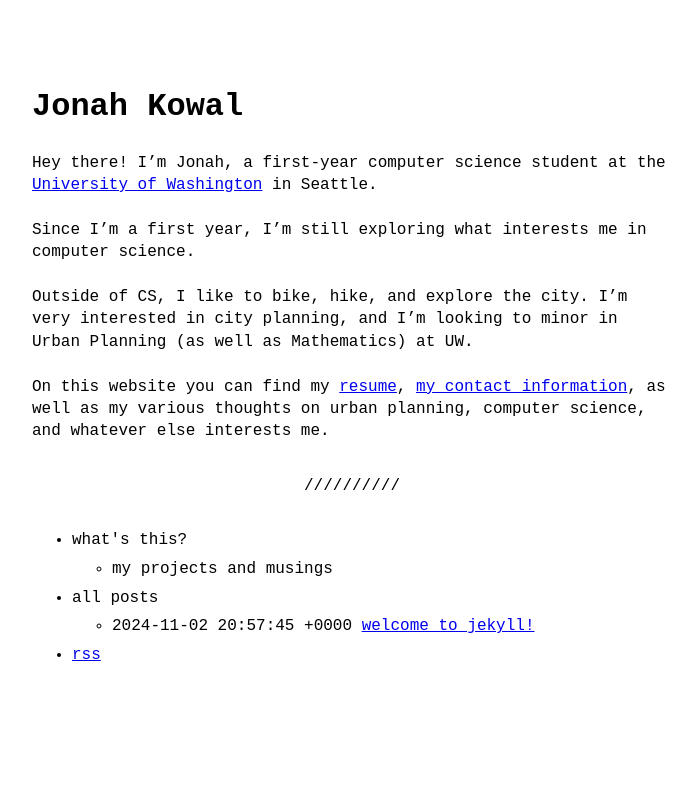
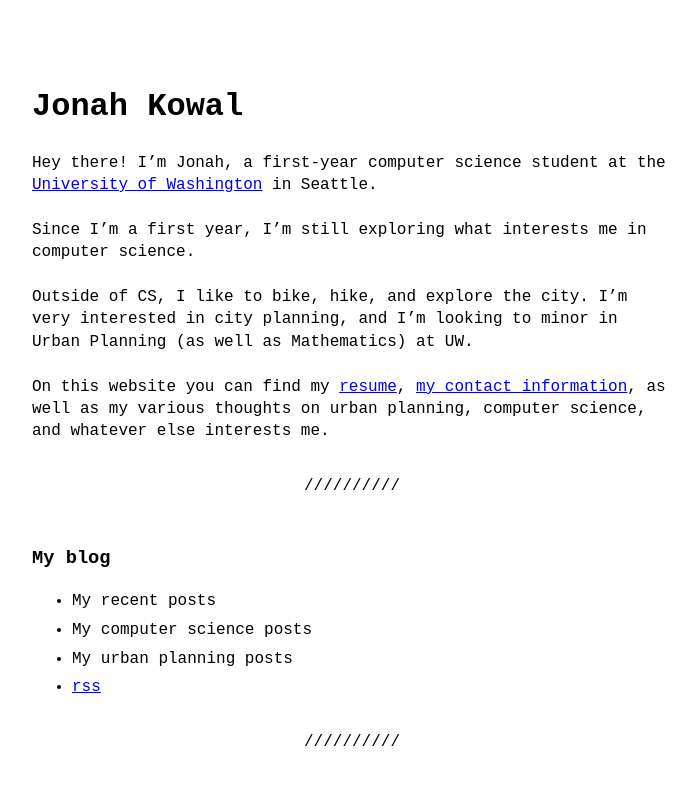
Before and after one commit to jbko6/PersonalWebsiteV5, a Jekyll site: the page built from index.md, in a window 1280 px wide. Shown: the top 785 px of the page, without its empty margins (288-984 px from the left). Built offline with Jekyll 4.4.1, drawn with Linux system fonts in a browser that asks for light colours.

Commit message:
submodule

```diff
--- a/_config.yml
+++ b/_config.yml
@@ -37,6 +37,7 @@
 
 exclude:
   - vendor
+  - ObsidianVault
 
 # Exclude from processing.
 # The following items will not be processed, by default.
--- a/_data/home.yml
+++ b/_data/home.yml
@@ -9,17 +9,21 @@
   Outside of CS, I like to bike, hike, and explore the city. I'm very interested in city planning, and I'm looking to minor in Urban Planning (as well as Mathematics) at UW.
 
   On this website you can find my <a href="#resume">resume</a>, <a href="/about">my contact information</a>, as well as my various thoughts on urban planning, computer science, and whatever else interests me.
+title: My recent posts
 entries:
-  - title: what's this?
-    entries:
-      - title: my projects and musings
-
-  - title: all posts
+  - title: My recent posts
     post_list:
       limit: 5
       show_more: true
       show_more_text: See archive...
       show_more_url: archive.html
-
+  - title: My computer science posts
+    post_list:
+      limit: 5
+      category: computer_science
+  - title: My urban planning posts
+    post_list:
+      limit: 5
+      category: urban_planning
   - title: rss
     url: feed.xml
--- a/_layouts/home.html
+++ b/_layouts/home.html
@@ -10,7 +10,8 @@
 </header>
 
 <hr>
-
+<h3>My blog</h3>
 {%-include menu_item.html collection=site.data.home.entries-%}
+<hr>
 
 {{ content }}
```
Also changed, not shown: .gitmodules (added), _drafts/2024-11-02-welcome-to-jekyll.markdown (renamed from _posts/2024-11-02-welcome-to-jekyll.markdown), 5 other files.
